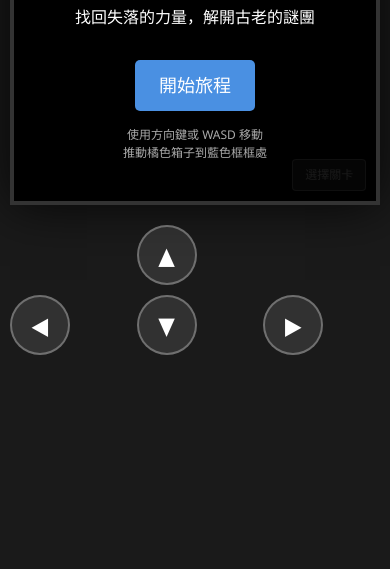
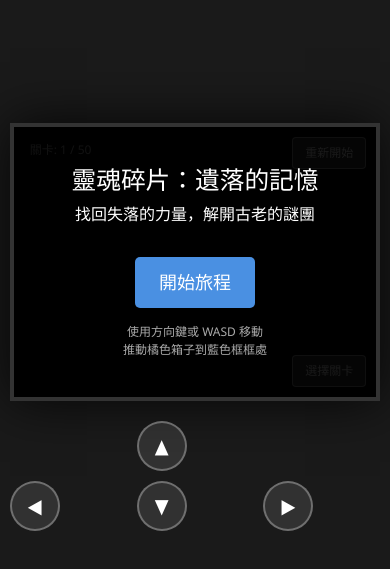
Before and after one commit to abcd2004930702-lgtm/pet, a plain HTML site: page game2.html in a window 390 px wide. Shown: the part 95-664 px from the top of the page. Drawn offline with nearby package versions, Linux system fonts and the light colour scheme.

Commit message:
毛孩日常

```diff
--- a/game2.html
+++ b/game2.html
@@ -59,17 +59,18 @@
             display: flex;
             flex-direction: column;
             align-items: center;
-            justify-content: center; /* 垂直置中 */
+            justify-content: center; /* 全域垂直置中 */
             min-height: 100vh;
-            overflow: hidden; /* 防止電腦版出現捲軸 */
+            overflow: hidden; /* 防止出現捲軸 */
         }
         #game-container {
             position: relative;
             box-shadow: 0 0 50px rgba(0,0,0,0.8);
             border: 4px solid #333;
             image-rendering: pixelated;
-            max-width: 95vw;
-            max-height: 90vh;
+            width: 95vw; /* 適應手機寬度 */
+            max-width: 640px; /* 配合 COLS * TILE_SIZE */
+            aspect-ratio: 16 / 12; /* 保持遊戲比例 */
             display: flex;
             justify-content: center;
             align-items: center;
@@ -78,8 +79,8 @@
         canvas {
             display: block;
             background-color: #000;
-            max-width: 100%;
-            max-height: 100%;
+            width: 100%;
+            height: 100%;
             object-fit: contain;
         }
         #ui-overlay {
@@ -130,41 +131,36 @@
             pointer-events: auto;
         }
 
-        /* 手機控制面板邏輯 */
+        /* 手機控制面板 */
         #mobile-controls {
-            display: none; /* 電腦版預設隱藏 */
+            display: none;
             grid-template-areas:
                 ". up ."
                 "left down right";
             gap: 10px;
-            margin-top: 20px;
+            margin-top: 20px; /* 與遊戲畫面的間距 */
             user-select: none;
             position: relative;
             z-index: 100;
         }
 
-        /* 僅在觸控裝置或小螢幕顯示 */
+        /* 偵測觸控裝置顯示控制鈕 */
         @media (pointer: coarse) or (max-width: 768px) {
-            body {
-                justify-content: flex-start; /* 手機版改回靠上，預留按鈕空間 */
-                padding-top: 20px;
-                overflow-y: auto;
-            }
             #mobile-controls {
                 display: grid;
             }
         }
 
         .control-btn {
-            width: 60px;
-            height: 60px;
+            width: 50px;
+            height: 50px;
             background: rgba(255, 255, 255, 0.1);
             border: 2px solid rgba(255, 255, 255, 0.3);
             border-radius: 50%;
             display: flex;
             align-items: center;
             justify-content: center;
-            font-size: 24px;
+            font-size: 20px;
             color: white;
             cursor: pointer;
         }
@@ -241,7 +237,7 @@
             border: 2px solid #fff;
             padding: 10px;
             display: none;
-            font-size: 16px;
+            font-size: 14px;
             z-index: 50;
         }
         #menu-screen, #death-screen {
@@ -347,6 +343,7 @@ const TILE_SIZE = 40;
 const COLS = 16;
 const ROWS = 12;
 
+// 初始畫布物理尺寸
 canvas.width = COLS * TILE_SIZE;
 canvas.height = ROWS * TILE_SIZE;
 
```
